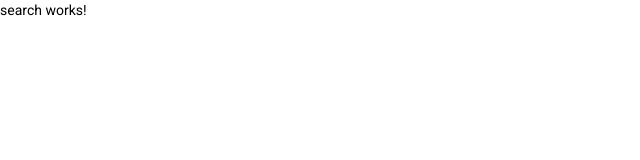
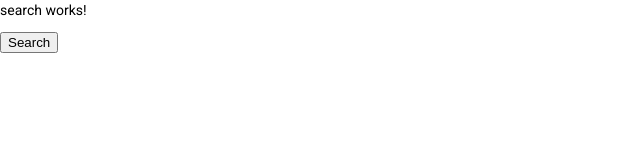
Before and after one commit to gsloup/Brewery-Tracker-Angular-Application, an Angular app: page /search in a window 1280 px wide. Shown: the top 160 px of the page, without its empty margins (0-640 px from the left). Built offline with nearby package versions, Linux system fonts and the light colour scheme.

Commit message:
adds basic brewery api functionality

```diff
--- a/src/app/app.module.ts
+++ b/src/app/app.module.ts
@@ -10,6 +10,7 @@ import { SignupComponent } from './signup/signup.component';
 import { BrowserAnimationsModule } from '@angular/platform-browser/animations';
 import { MaterialModule } from './materialModule';
 import { FormsModule, ReactiveFormsModule } from '@angular/forms';
+import { HttpClientModule } from '@angular/common/http';
 
 @NgModule({
   declarations: [
@@ -25,7 +26,8 @@ import { FormsModule, ReactiveFormsModule } from '@angular/forms';
     BrowserAnimationsModule,
     MaterialModule,
     FormsModule,
-    ReactiveFormsModule
+    ReactiveFormsModule,
+    HttpClientModule
   ],
   providers: [],
   bootstrap: [AppComponent]
--- a/src/app/search/search.component.html
+++ b/src/app/search/search.component.html
@@ -1 +1,3 @@
 <p>search works!</p>
+<!-- TEST BUTTON FOR API -->
+<button (click)='getBreweries()'>Search</button>
--- a/src/app/search/search.component.ts
+++ b/src/app/search/search.component.ts
@@ -1,4 +1,5 @@
 import { Component, OnInit } from '@angular/core';
+import { BreweryService } from '../services/brewery.service';
 
 @Component({
   selector: 'app-search',
@@ -7,9 +8,22 @@ import { Component, OnInit } from '@angular/core';
 })
 export class SearchComponent implements OnInit {
 
-  constructor() { }
+  breweries: any; // temp declaration, change later
+
+  constructor(private breweryService: BreweryService) { }
 
   ngOnInit(): void {
   }
 
+  getBreweries (search='omaha') { // temp placeholder omaha for testing
+    this.breweryService.getBreweries(search).subscribe(res=> this.breweries = res)
+    console.log(this.breweries);
+    // NOT SURE ON LIMITS OF HTTP RESPONSE, MAY NEED TO LIMIT RESULTS PER PAGE
+
+  }
+
+
+
+
+
 }
--- a/src/app/services/brewery.service.ts
+++ b/src/app/services/brewery.service.ts
@@ -1,9 +1,19 @@
+import { HttpClient } from '@angular/common/http';
 import { Injectable } from '@angular/core';
+import { retry } from 'rxjs/operators'
 
 @Injectable({
   providedIn: 'root'
 })
 export class BreweryService {
 
-  constructor() { }
+  constructor(private http: HttpClient) { }
+
+  getBreweries (search: string) {
+    return this.http.get(`https://api.openbrewerydb.org/breweries/search?query=${search}`)
+    .pipe(
+      retry(4) // API call has been shaky, so a retry has been necessary
+    )
+  }
+
 }
```
